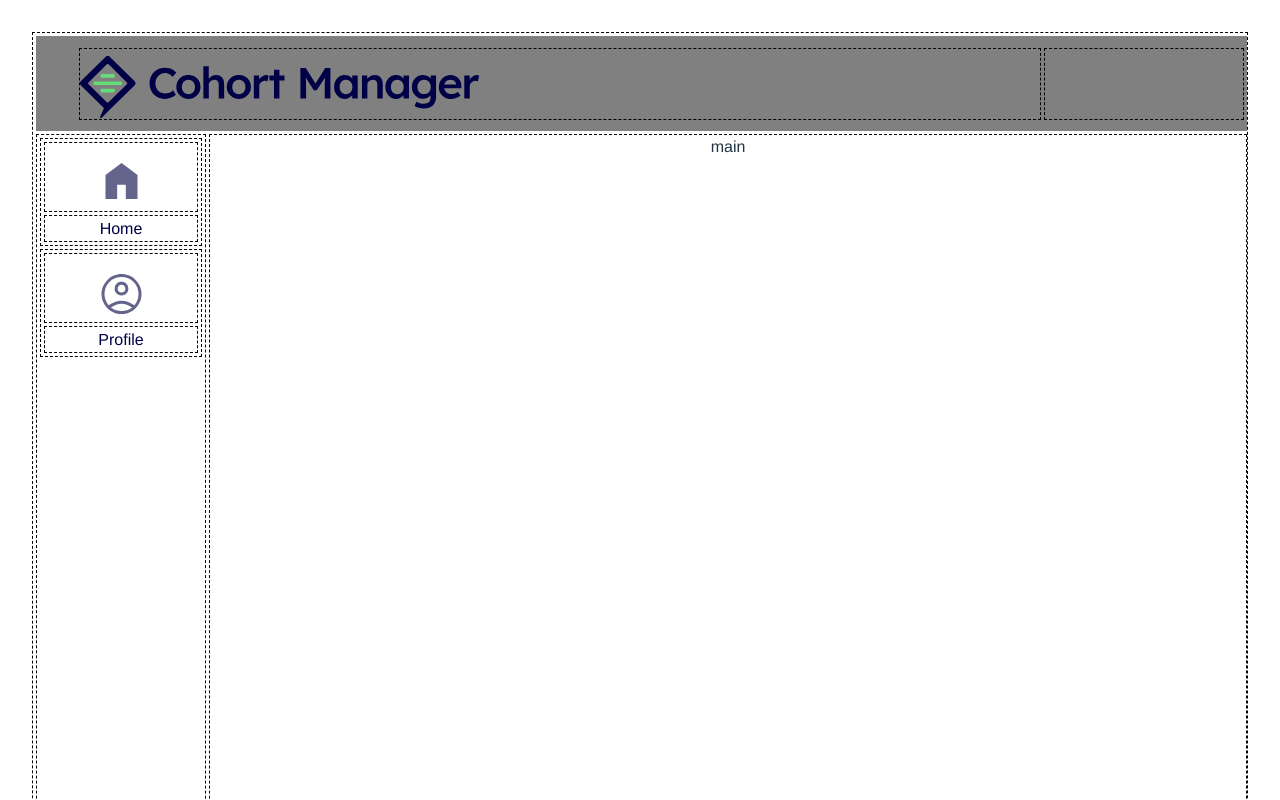
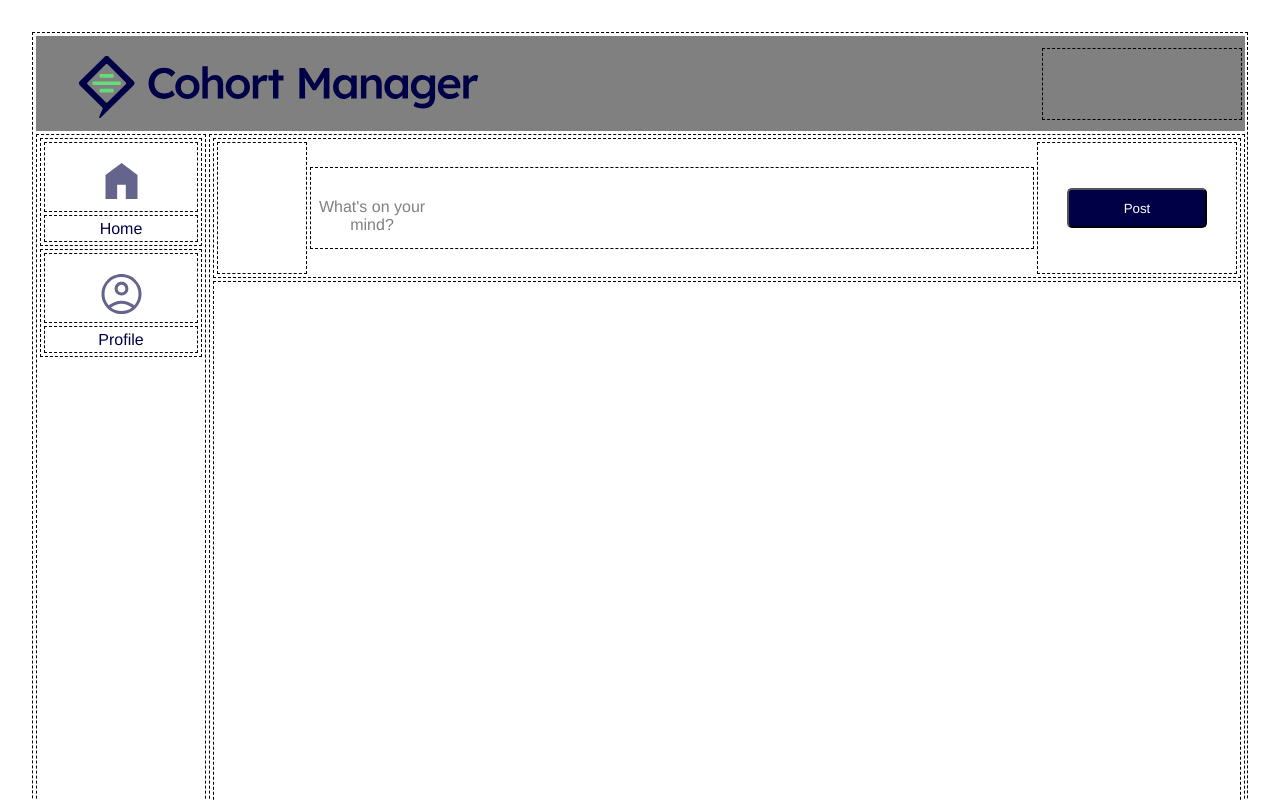
Before and after one commit to boolean-uk/react-cohort-dashboard-challenge, a React (Vite) app: page / in a window 1280 px wide. Shown: the top 800 px of the page. Built offline with nearby package versions, Linux system fonts and the light colour scheme.

Commit message:
post section

```diff
--- a/src/App.jsx
+++ b/src/App.jsx
@@ -13,7 +13,11 @@ function App() {
         {/* Header */}
         <header className="header">
           <div className="titleHeading">
-            <img src="src/assets/title-header.svg " width="400px" alt="" />
+            <img
+              src="src/assets/title-header.svg "
+              width="400px"
+              alt="header"
+            />
           </div>
           <div className="userInitials"></div>
         </header>
@@ -21,7 +25,7 @@ function App() {
         <nav className="sideBar">
           <div className="homeIconCon">
             <div className="homeIcon">
-              <img src="src/assets/home.svg" alt="" />
+              <img src="src/assets/home.svg" alt="home" />
             </div>
             <div className="homeText">
               <p>Home</p>
@@ -29,7 +33,7 @@ function App() {
           </div>
           <div className="profileIconCon">
             <div className="profileIcon">
-              <img src="src/assets/profile.svg" alt="" />
+              <img src="src/assets/profile.svg" alt="profile" />
             </div>
             <div className="profileText">
               <p>Profile</p>
@@ -37,7 +41,20 @@ function App() {
           </div>
         </nav>
         {/* Main */}
-        <main className="main">main</main>
+        <main className="main">
+          <div className="postContainer">
+            <div className="userInitialsPost"></div>
+            <div className="whatsOnMind">
+              <p>What's on your mind?</p>
+            </div>
+            <div className="postButton">
+              <button className="postBtn">
+                <p>Post</p>
+              </button>
+            </div>
+          </div>
+          <div className="commentContainer"></div>
+        </main>
       </div>
     </>
   );
--- a/src/index.css
+++ b/src/index.css
@@ -2,6 +2,7 @@
   margin: 0;
   padding: 0;
   font-family: "Franklin Gothic Medium", Arial, sans-serif;
+  /* background-color: #f0f5fa; */
 }
 
 /* Container */
@@ -30,7 +31,7 @@
 
 .titleHeading {
   grid-area: titleHeading;
-  border: black dashed 1px;
+  /* border: black dashed 1px; */
   margin-left: 40px;
   align-self: center;
   height: 70px;
@@ -132,9 +133,67 @@
 .main {
   grid-area: main;
   border: black dashed 1px;
+
   display: grid;
+  grid-template:
+    "postContainer"
+    "commentContainer";
+  grid-template-rows: 140px 1fr;
   gap: 3px;
   padding: 3px;
+}
+
+.postContainer {
+  grid-area: postContainer;
+  border: black dashed 1px;
+
+  display: grid;
+  grid-template: "userInitialsPost whatsOnMind postButton";
+  grid-template-columns: 90px 1fr 200px;
+  gap: 3px;
+  padding: 3px;
+}
+
+.userInitialsPost {
+  grid-area: userInitialsPost;
+  border: black dashed 1px;
+  /* height: 90px; */
+  /* align-self: center; */
+}
+
+.whatsOnMind {
+  grid-area: whatsOnMind;
+  border: black dashed 1px;
+  height: 80px;
+  align-self: center;
+}
+
+.whatsOnMind > p {
+  margin-right: 600px;
+  margin-top: 30px;
+  color: grey;
+}
+
+.postBtn {
+  width: 140px;
+  height: 40px;
+  margin-top: 45px;
+  background-color: #000046;
+  border-radius: 5px;
+}
+
+.postBtn > p {
+  color: white;
+}
+
+.commentContainer {
+  grid-area: commentContainer;
+  border: black dashed 1px;
+}
+
+.postButton {
+  grid-area: postButton;
+  border: black dashed 1px;
 }
 
 @media (prefers-color-scheme: light) {
```
